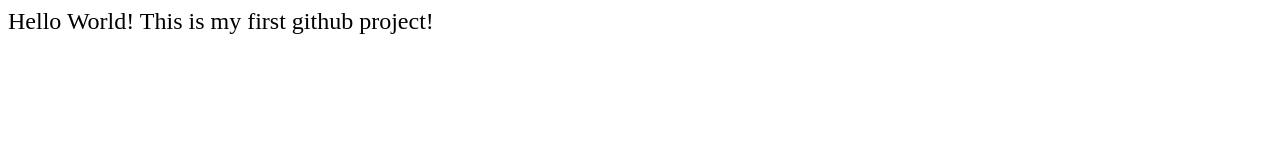
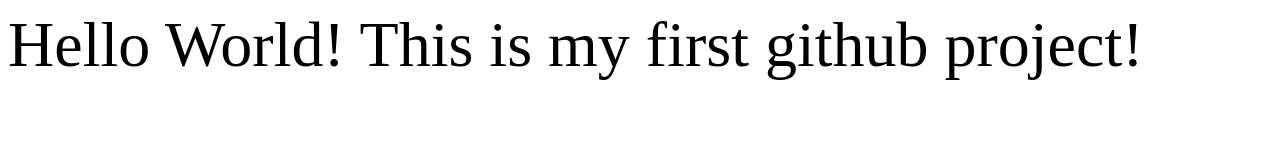
Before and after one commit to M65-9/Hello-World, a plain HTML site: page index.html in a window 1280 px wide. Drawn offline with Linux system fonts and the light colour scheme.

Commit message:
Update index.html

```diff
--- a/index.html
+++ b/index.html
@@ -3,7 +3,7 @@
 <title>Hello World</title>
 </head>
 <body style"text-align: center;">
-<div style="font-size: 24px; color: red:">
+<div style="font-size: 64px; color: red:">
 Hello World! This is my first github project!
 </div>
 </body>
```
